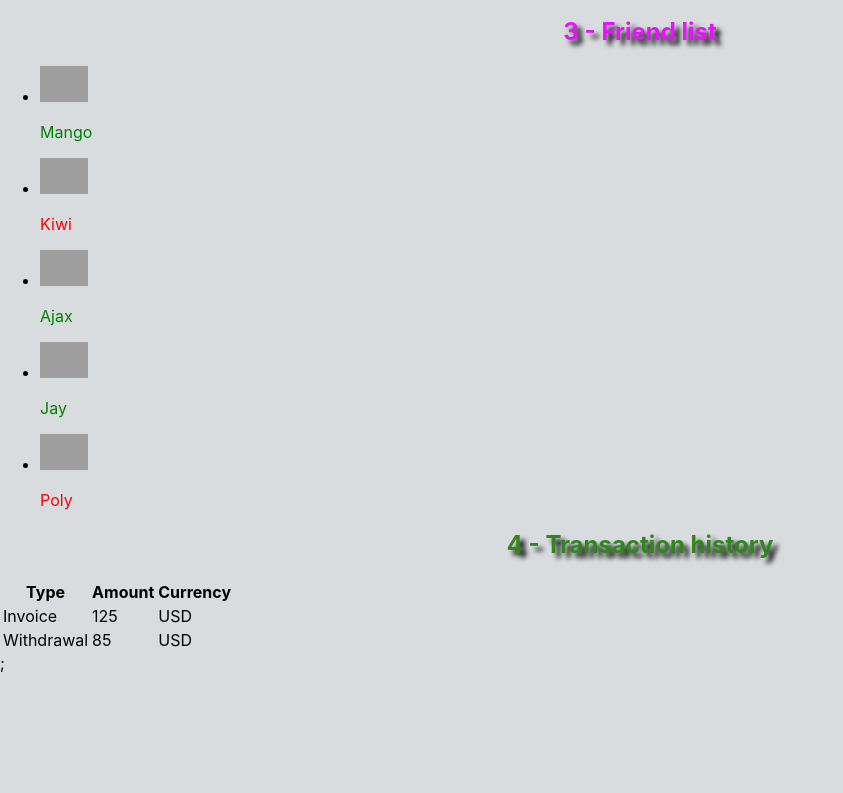
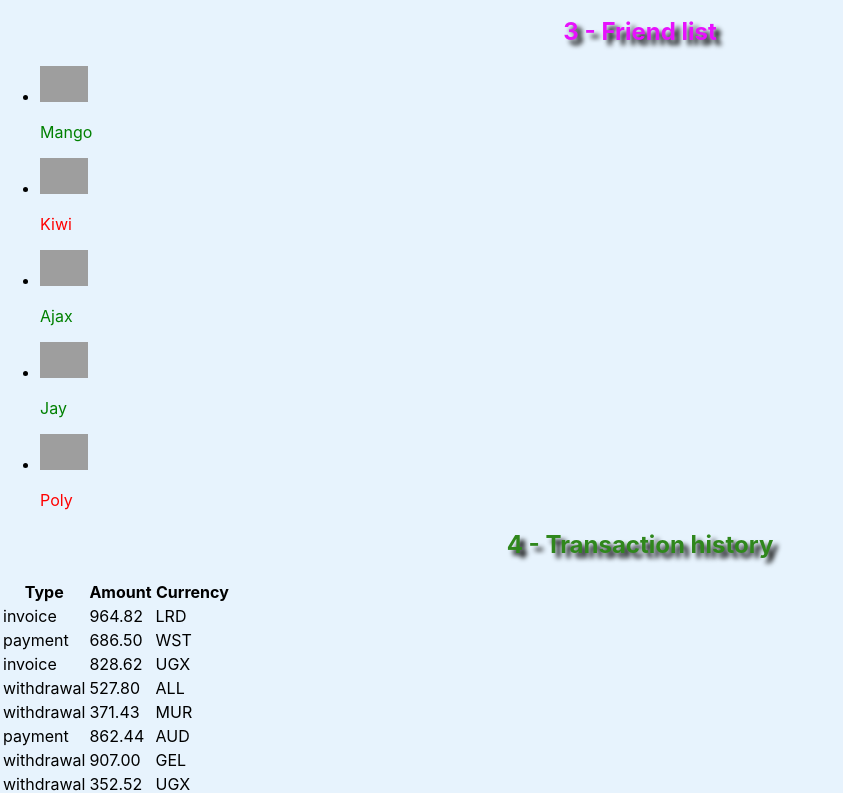
Before and after one commit to Igor-Chumak/goit-react-hw-01-components, a React (Create React App) app: page / in a window 1280 px wide. Shown: the part 955-1748 px from the top of the page, without its empty margins (0-843 px from the left). Before the commit the page ends 1628 px from the top, so only its background shows below. Built offline with nearby package versions, Linux system fonts and the light colour scheme; grey boxes are pictures that could not be loaded.

Commit message:
css start

```diff
--- a/src/components/App.jsx
+++ b/src/components/App.jsx
@@ -26,7 +26,7 @@ export const App = () => {
       <h2 style={{ color: getRandomHexColor() }}>3 - Friend list</h2>
       <FriendList friends={friends} />
       <h2 style={{ color: getRandomHexColor() }}>4 - Transaction history</h2>
-      <TransactionHistory items={transactions} />;
+      <TransactionHistory items={transactions} />
     </>
   );
 };
--- a/src/components/Profile/profile.jsx
+++ b/src/components/Profile/profile.jsx
@@ -36,3 +36,9 @@ Profile.propTypes = {
   avatar: PropTypes.string,
   stats: PropTypes.object,
 };
+
+// #485361 текст
+// #f6f7f8 бразилия
+// #f3f6f9 фон
+// #c0c8cf текст над цифрами
+// #1f3349 цифры
--- a/src/components/transaction_history/transaction_history.jsx
+++ b/src/components/transaction_history/transaction_history.jsx
@@ -1,6 +1,6 @@
 import PropTypes from 'prop-types';
 
-export const TransactionHistory = items => {
+export const TransactionHistory = ({ items }) => {
   return (
     <table className="transactionHistory">
       <thead>
@@ -10,18 +10,14 @@ export const TransactionHistory = items => {
           <th>Currency</th>
         </tr>
       </thead>
-
       <tbody>
-        <tr>
-          <td>Invoice</td>
-          <td>125</td>
-          <td>USD</td>
-        </tr>
-        <tr>
-          <td>Withdrawal</td>
-          <td>85</td>
-          <td>USD</td>
-        </tr>
+        {items.map(({ id, type, amount, currency }) => (
+          <tr key={id}>
+            <td>{type}</td>
+            <td>{amount}</td>
+            <td>{currency}</td>
+          </tr>
+        ))}
       </tbody>
     </table>
   );
--- a/src/index.css
+++ b/src/index.css
@@ -11,7 +11,7 @@ body {
 }
 
 body {
-  background-color: #d9dcde;
+  background-color: #e7f3fd;
 }
 
 h1,
```
